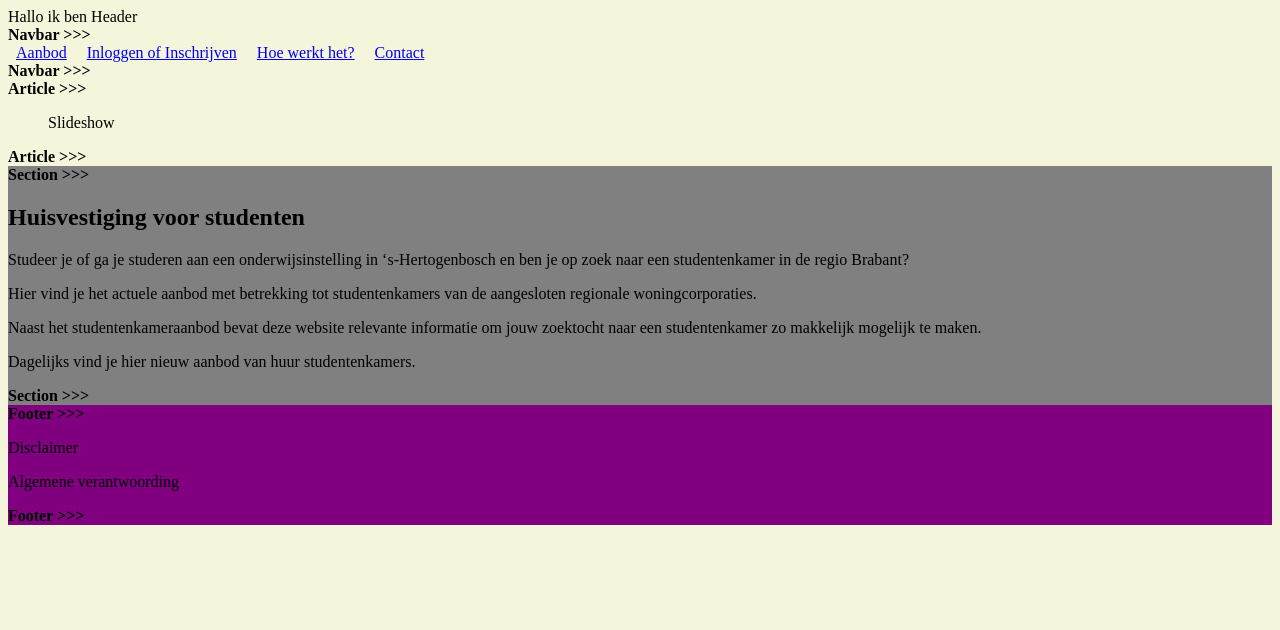
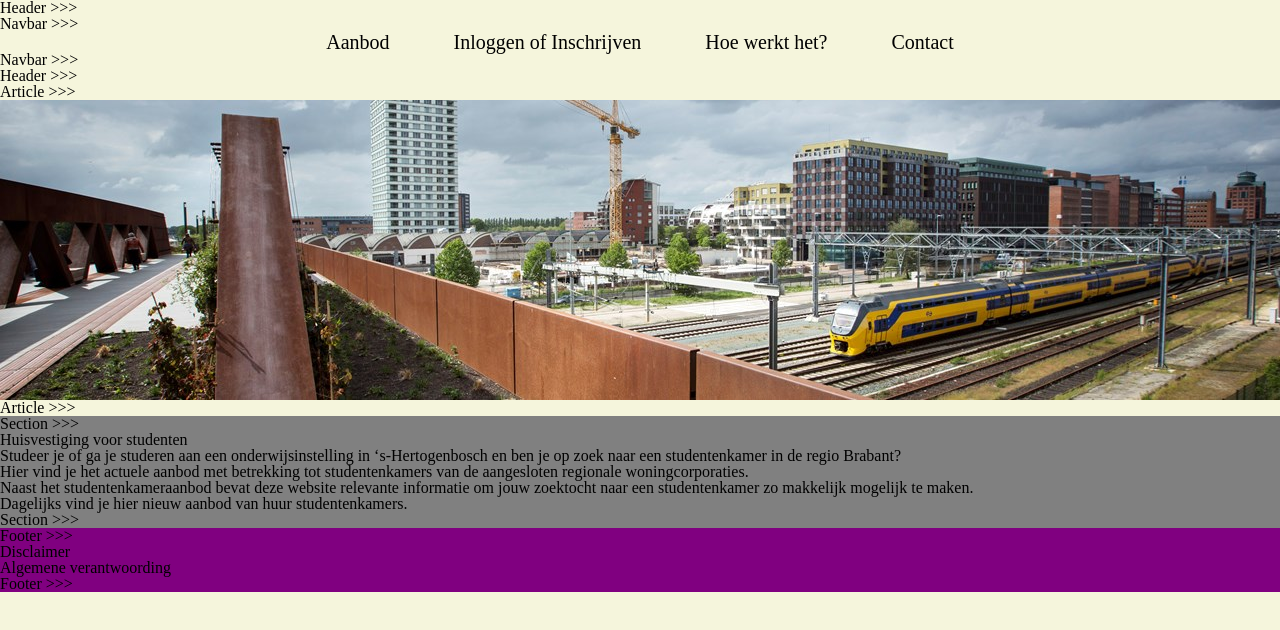
Before and after one commit to chang-wen-jie/budget-woonservice, a plain HTML site: page index.html in a window 1280 px wide. Drawn offline with Linux system fonts and the light colour scheme.

Commit message:
add slideshow

```diff
--- /dev/null
+++ b/css/reset.css
@@ -0,0 +1,43 @@
+html, body, div, span, applet, object, iframe,
+h1, h2, h3, h4, h5, h6, p, blockquote, pre,
+a, abbr, acronym, address, big, cite, code,
+del, dfn, em, img, ins, kbd, q, s, samp,
+small, strike, strong, sub, sup, tt, var,
+b, u, i, center,
+dl, dt, dd, ol, ul, li,
+fieldset, form, label, legend,
+table, caption, tbody, tfoot, thead, tr, th, td,
+article, aside, canvas, details, embed,
+figure, figcaption, footer, header, hgroup,
+menu, nav, output, ruby, section, summary,
+time, mark, audio, video {
+	margin: 0;
+	padding: 0;
+	border: 0;
+	font-size: 100%;
+	font: inherit;
+	vertical-align: baseline;
+}
+/* HTML5 display-role reset for older browsers */
+article, aside, details, figcaption, figure,
+footer, header, hgroup, menu, nav, section {
+	display: block;
+}
+body {
+	line-height: 1;
+}
+ol, ul {
+	list-style: none;
+}
+blockquote, q {
+	quotes: none;
+}
+blockquote:before, blockquote:after,
+q:before, q:after {
+	content: '';
+	content: none;
+}
+table {
+	border-collapse: collapse;
+	border-spacing: 0;
+}
--- a/css/style.css
+++ b/css/style.css
@@ -3,6 +3,7 @@ body {
 }
 
 nav ul {
+    text-align: center;
     list-style: none;
     margin: 0;
     padding: 0;
@@ -10,10 +11,22 @@ nav ul {
 
 nav li {
     display: inline;
+    padding: 30px;
 }
 
 nav li a {
-    padding: 8px;
+    text-decoration: none;
+    color: black;
+    font-size: 20px;
+}
+
+figure {
+    background-color: grey;
+}
+
+figure img {
+    display: block;
+    margin: auto;
 }
 
 section {
--- a/index.html
+++ b/index.html
@@ -4,13 +4,13 @@
     <meta charset="UTF-8" />
     <meta http-equiv="X-UA-Compatible" content="IE=edge" />
     <meta name="viewport" content="width=device-width, initial-scale=1.0" />
+    <link rel="stylesheet" href="css/reset.css">
     <link rel="stylesheet" href="css/style.css">
     <title>Home - Budget WoonService Studentrooms</title>
   </head>
   <body>
     <header>
-      Hallo ik ben Header
-    </header>
+      <b>Header >>></b>
       <nav>
         <b>Navbar >>></b>
         <ul>
@@ -29,15 +29,17 @@
         </ul>
         <b>Navbar >>></b>
       </nav>
+      <b>Header >>></b>
+    </header>
     <main>
-      <article>
+      <article class="slideshow">
         <b>Article >>></b>
         <figure>
-          Slideshow
+          <img src="images/slideshow/paleisbrug.jpg">
         </figure>
         <b>Article >>></b>
       </article>
-      <section>
+      <section class="introductory-text">
         <b>Section >>></b>
           <h1>Huisvestiging voor studenten</h1>
           <p>
```
Also changed, not shown: images/slideshow/binnenstad.jpg (added), images/slideshow/fietsbrug.jpg (added), images/slideshow/landschot.jpg (added), images/slideshow/paleisbrug.jpg (added), images/slideshow/paleiskwartier.jpg (added), images/slideshow/windmolen.jpg (added). Lines whose indentation alone changed are shown as unchanged.
